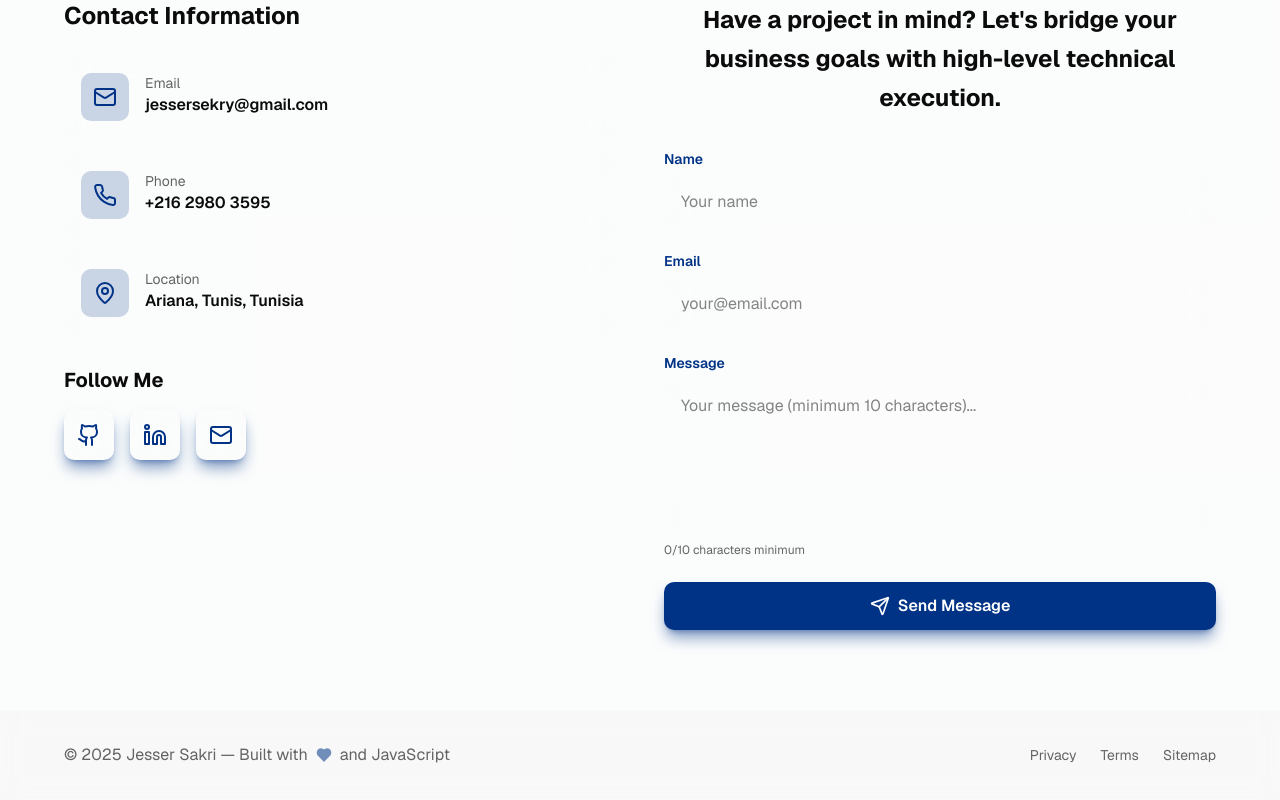
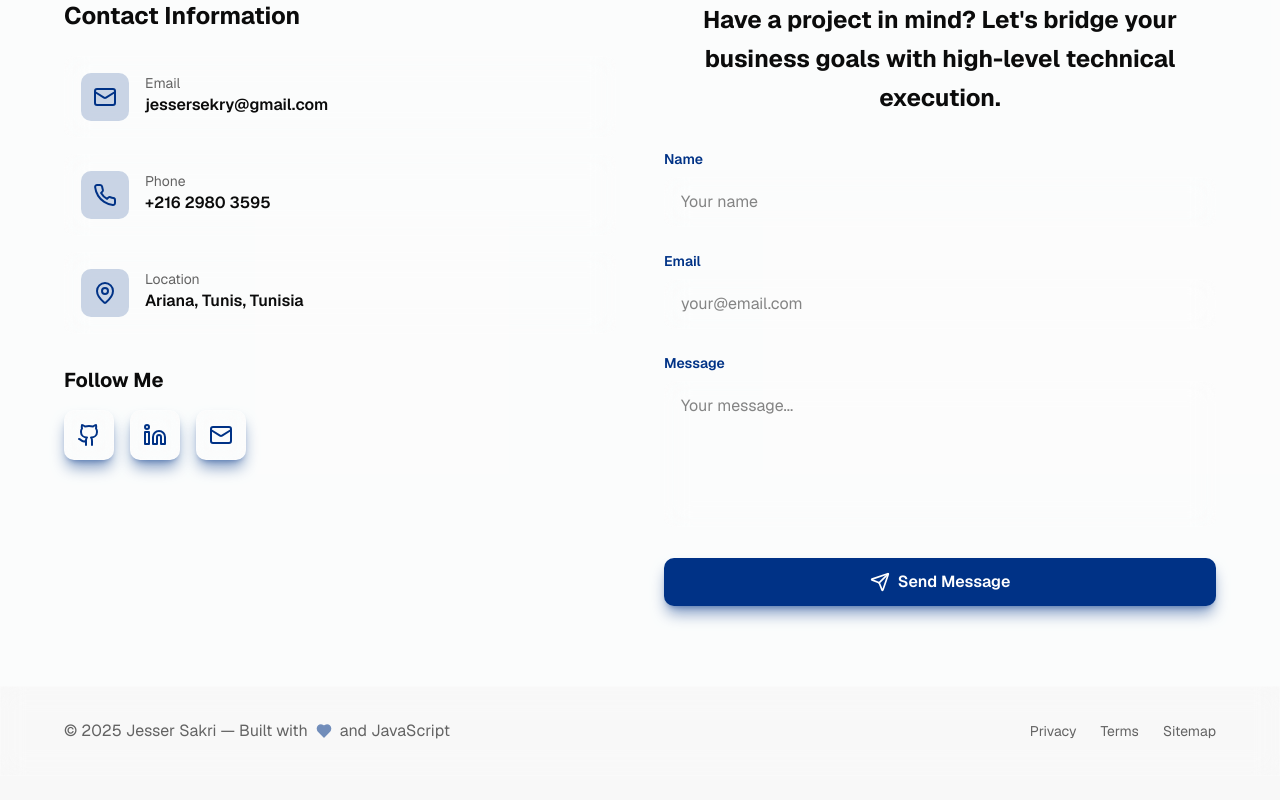
Before and after one commit to jesser999/portfolio, a Next.js app: page / in a window 1280 px wide. Shown: the part 5369-6169 px from the top of the page. After the commit the page ends 6145 px from the top, so only its background shows below. Built offline with nearby package versions, Linux system fonts and the light colour scheme.

Commit message:
feat: update message field to allow up to 1000 characters
Remove character counter and enforce maxLength validation.

Co-authored-by: Jesser sakri <188383418+jesser999@users.noreply.github.com>

```diff
--- a/components/contact.tsx
+++ b/components/contact.tsx
@@ -227,24 +227,24 @@ export default function Contact() {
                   id="message"
                   value={formData.message}
                   onChange={(e) => {
-                    setFormData({ ...formData, message: e.target.value })
-                    if (validationErrors.message) {
-                      setValidationErrors({ ...validationErrors, message: "" })
+                    if (e.target.value.length <= 1000) {
+                      setFormData({ ...formData, message: e.target.value })
+                      if (validationErrors.message) {
+                        setValidationErrors({ ...validationErrors, message: "" })
+                      }
                     }
                   }}
                   rows={5}
                   className={`w-full px-4 py-3 glass rounded-lg focus:outline-none focus:ring-2 transition-all resize-none ${
                     validationErrors.message ? "focus:ring-red-500" : "focus:ring-primary"
                   }`}
-                  placeholder="Your message (minimum 10 characters)..."
+                  placeholder="Your message..."
                   disabled={loading}
+                  maxLength={1000}
                 />
                 {validationErrors.message && (
                   <p className="text-sm text-red-400">{validationErrors.message}</p>
                 )}
-                <p className="text-xs text-muted-foreground">
-                  {formData.message.length}/10 characters minimum
-                </p>
               </div>
 
               {/* Submit Button with Loading Spinner */}
```
